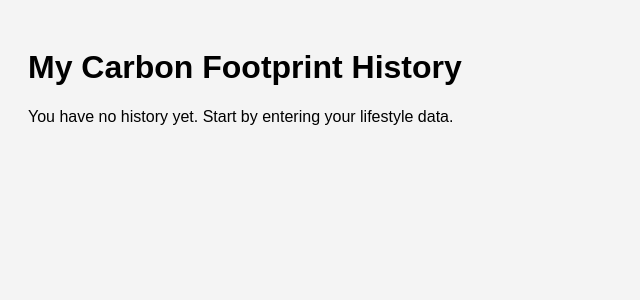
After one commit to alikessen/EcoGenie, a Flask app: template templates/history.html in a window 1280 px wide. The commit adds this page. Shown: the top 300 px of the page, without its empty margins (0-640 px from the left). Run offline with Flask 3, Linux system fonts and the light colour scheme; the template is opened without the code that fills it, so the values that code supplies are empty; parts of the project's set-up code (start-up, migrations or seed data) failed here and were passed over.

Commit message:
Added a 'History' feature with page

```diff
--- /dev/null
+++ b/templates/history.html
@@ -0,0 +1,28 @@
+<!DOCTYPE html>
+<html>
+<head>
+    <title>My History - EcoGenie</title>
+    <style>
+        body { font-family: Arial, sans-serif; background: #f4f4f4; padding: 20px; }
+        .entry { background: white; padding: 15px; margin-bottom: 10px; border-radius: 8px; box-shadow: 0 0 5px rgba(0,0,0,0.1); }
+        h2 { color: #27ae60; }
+    </style>
+</head>
+<body>
+    <h1>My Carbon Footprint History</h1>
+
+    {% if history %}
+        {% for entry in history %}
+            <div class="entry">
+                <p><strong>Date:</strong> {{ entry.timestamp.strftime('%Y-%m-%d %H:%M') }}</p>
+                <p><strong>Diet CO₂:</strong> {{ entry.diet_footprint }} kg</p>
+                <p><strong>Energy CO₂:</strong> {{ entry.energy_footprint }} kg</p>
+                <p><strong>Transport CO₂:</strong> {{ entry.transport_footprint }} kg</p>
+                <p><strong>Total:</strong> {{ entry.diet_footprint + entry.energy_footprint + entry.transport_footprint }} kg</p>
+            </div>
+        {% endfor %}
+    {% else %}
+        <p>You have no history yet. Start by entering your lifestyle data.</p>
+    {% endif %}
+</body>
+</html>
--- a/templates/index.html
+++ b/templates/index.html
@@ -61,6 +61,7 @@
         <a href="{{ url_for('login') }}" class="start-button">Get Started</a>
         {% endif %}
 
+        <a href="{{ url_for('history') }}">View My History</a>
     </div>
 </body>
 </html>
```
Also changed, not shown: app2.py (+8 -1 lines), modules/db.py (+21 -0 lines).
